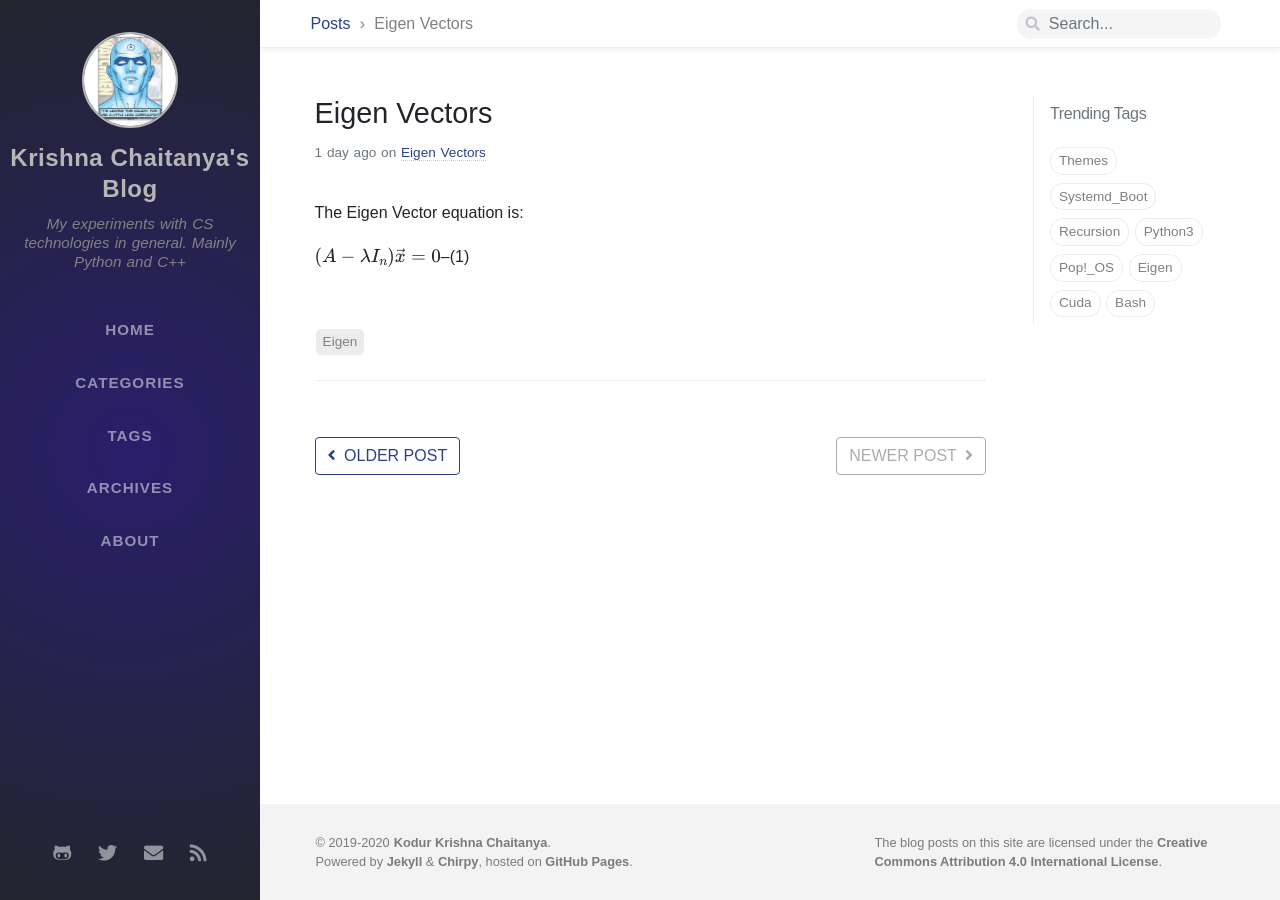
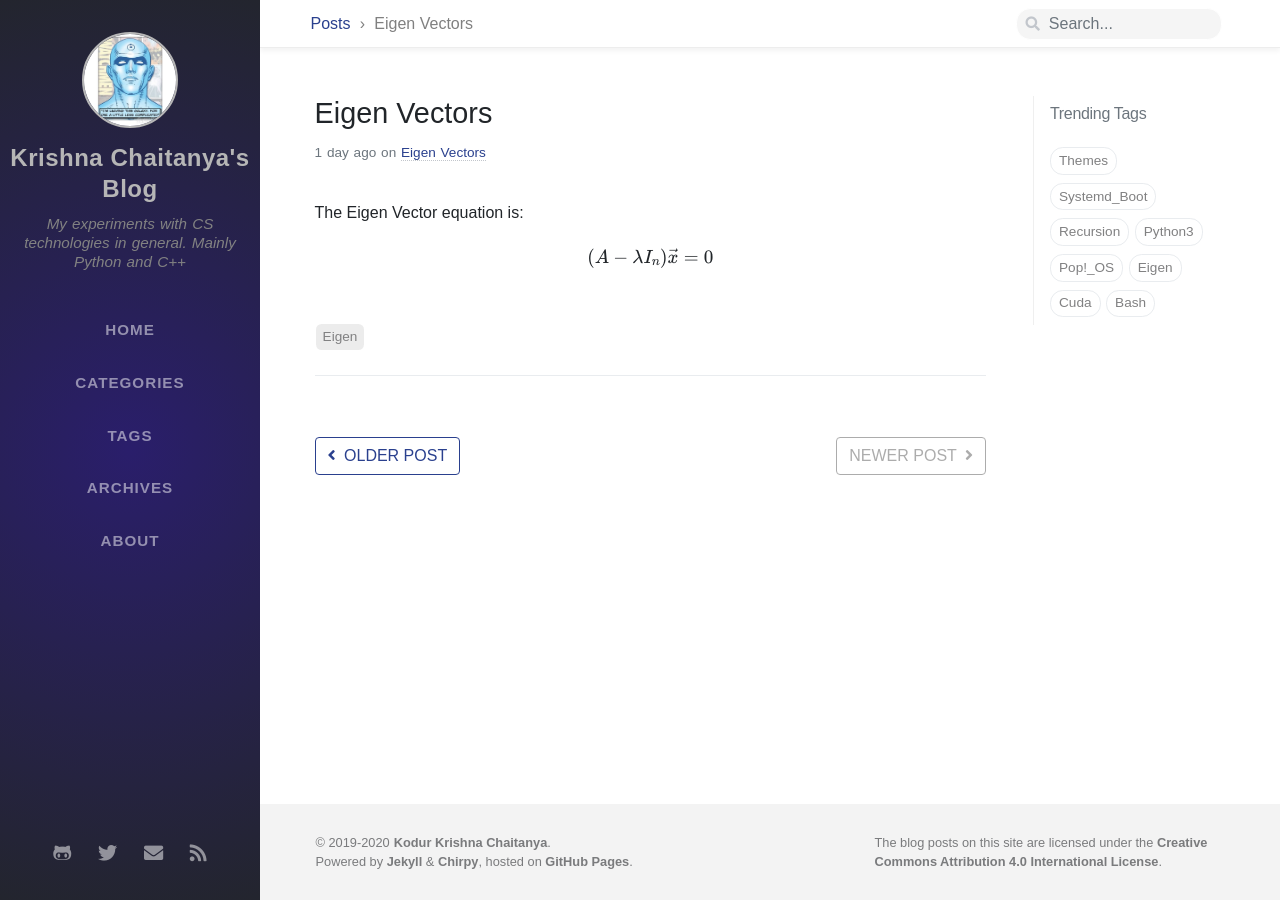
Before and after one commit to krishnachaitanya9/krishnachaitanya9.github.io, a Jekyll site: the page built from _posts/2020-01-05-eigen-vectors.md, in a window 1280 px wide. Built offline with Jekyll 4.4.1, drawn with Linux system fonts in a browser that asks for light colours; nearby versions of some CDN libraries; some web fonts are replaced; formulas are drawn with MathJax 3.

```diff
--- a/_posts/2020-01-05-eigen-vectors.md
+++ b/_posts/2020-01-05-eigen-vectors.md
@@ -7,4 +7,4 @@ tags: [Eigen]
 
 The Eigen Vector equation is:
 
-$$(A - \lambda I_n)\vec{x} = 0$$--(1)
+$$(A - \lambda I_n)\vec{x} = 0$$
```
